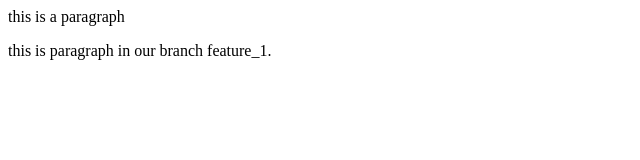
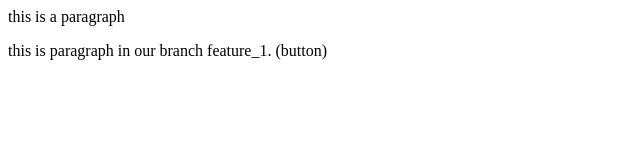
Before and after one commit to mohammad-kaif209/LocalRepo, a plain HTML site: page index.html in a window 1280 px wide. Shown: the full height of the page, 0-640 px from the left. Drawn offline with Linux system fonts and the light colour scheme.

Commit message:
button added in feature_1

```diff
--- a/index.html
+++ b/index.html
@@ -1,2 +1,2 @@
 <p>this is a paragraph</p>
-<p>this is paragraph in our branch feature_1.</p>
+<p>this is paragraph in our branch feature_1. (button)</p>
```
